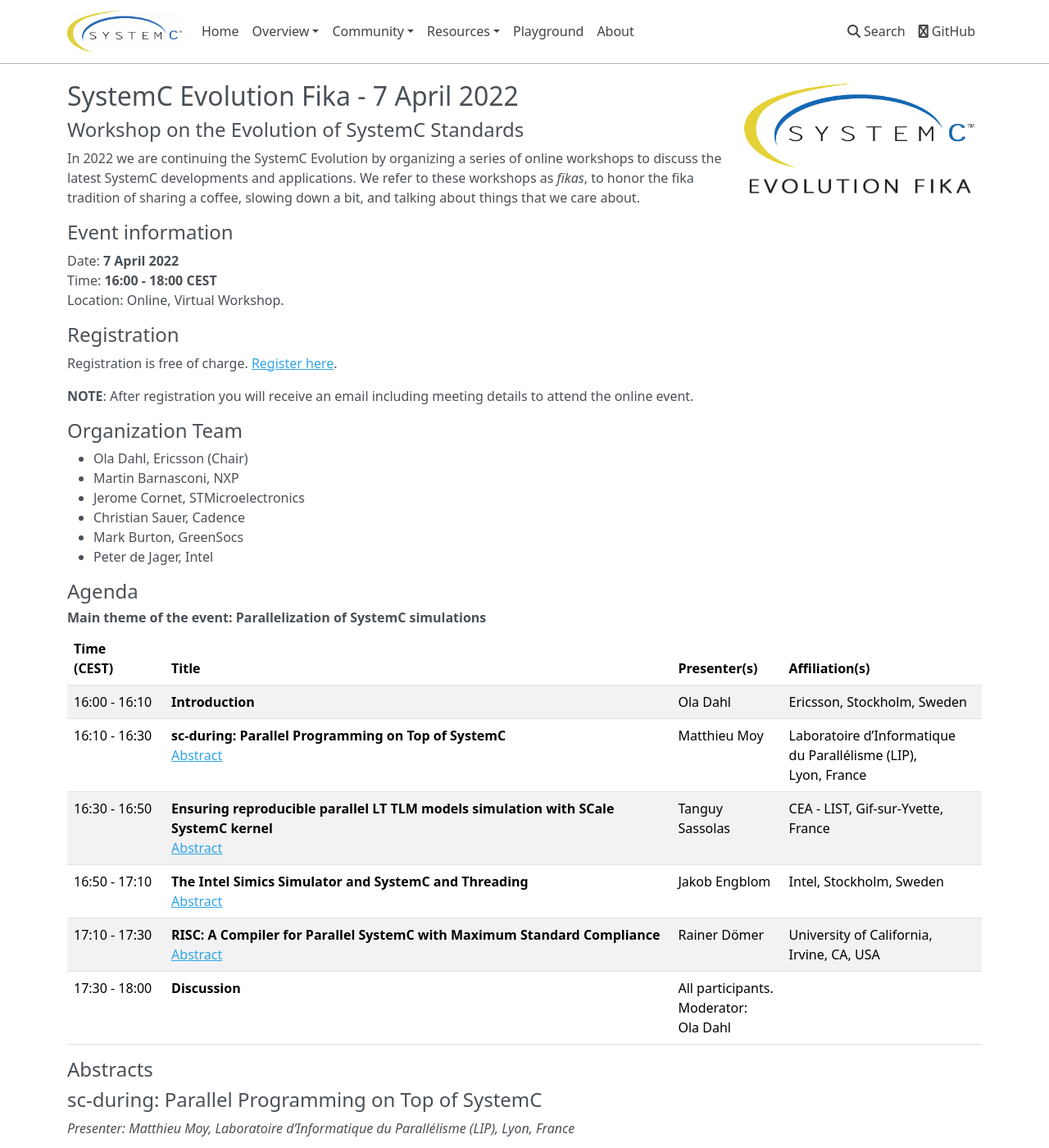
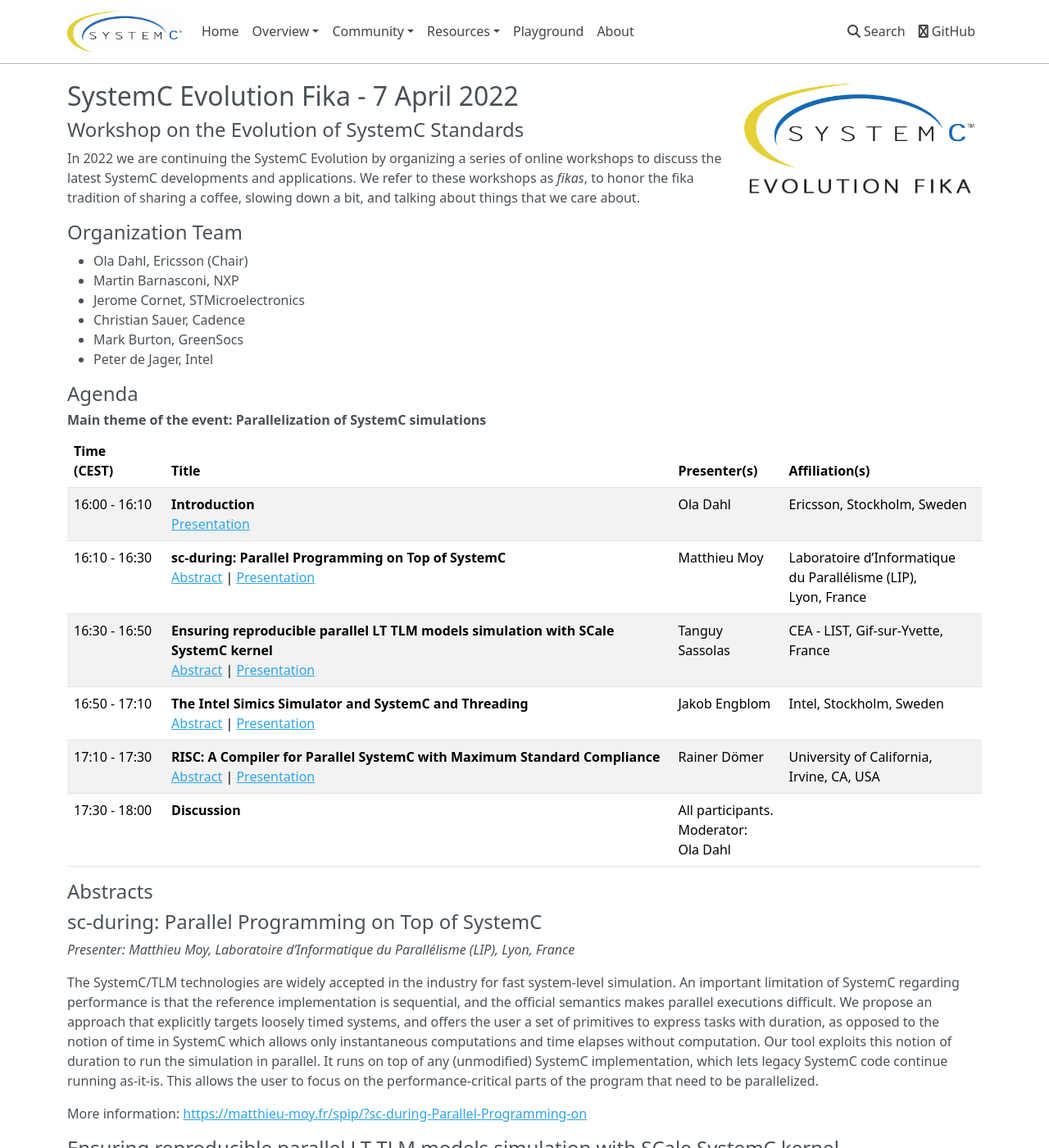
Before and after one commit to accellera-official/systemc.org, an MkDocs documentation site: the page built from docs/events/scef202204.md, in a window 1280 px wide and 1400 px high. Shown: the whole window at 82% size. Built offline with MkDocs 1.6.1, drawn with Linux system fonts in a browser that asks for light colours; nearby versions of some CDN libraries.

Commit message:
added links to fika presentations

```diff
--- a/docs/events/scef202204.md
+++ b/docs/events/scef202204.md
@@ -5,7 +5,7 @@
 ## Workshop on the Evolution of SystemC Standards
 
 In 2022 we are continuing the SystemC Evolution by organizing a series of online workshops to discuss the latest SystemC developments and applications. We refer to these workshops as *fikas*, to honor the fika tradition of sharing a coffee, slowing down a bit, and talking about things that we care about.
-
+<!--
 ## Event information
 
 Date: **7 April 2022**<br>
@@ -17,7 +17,7 @@
 Registration is free of charge. [Register here](https://form.jotform.com/220664698202963).
 
 **NOTE**: After registration you will receive an email including meeting details to attend the online event.
-
+-->
 ## Organization Team
 
  * Ola Dahl, Ericsson (Chair)
@@ -33,11 +33,11 @@
 
 | Time (CEST)&nbsp;&nbsp;&nbsp;&nbsp; | Title | Presenter(s) | Affiliation(s) |
 | ------------- | ---------------- | ---------------- | ---------------- |
-| 16:00 - 16:10 | **Introduction** | Ola Dahl | Ericsson, Stockholm, Sweden |
-| 16:10 - 16:30 | **sc-during: Parallel Programming on Top of SystemC**<br>[Abstract](#sc-during-parallel-programming-on-top-of-systemc) | Matthieu Moy | Laboratoire d’Informatique<br>du Parallélisme (LIP),<br> Lyon, France |
-| 16:30 - 16:50 | **Ensuring reproducible parallel LT TLM models simulation with SCale SystemC kernel**<br>[Abstract](#ensuring-reproducible-parallel-lt-tlm-models-simulation-with-scale-systemc-kernel) | Tanguy Sassolas  | CEA - LIST, Gif-sur-Yvette, France |
-| 16:50 - 17:10 | **The Intel Simics Simulator and SystemC and Threading**<br>[Abstract](#the-intel-simics-simulator-and-systemc-and-threading) | Jakob Engblom | Intel, Stockholm, Sweden  |
-| 17:10 - 17:30 | **RISC: A Compiler for Parallel SystemC with Maximum Standard Compliance**<br>[Abstract](#risc-a-compiler-for-parallel-systemc-with-maximum-standard-compliance) | Rainer Dömer | University of California,<br> Irvine, CA, USA |
+| 16:00 - 16:10 | **Introduction**<br>[Presentation][1] | Ola Dahl | Ericsson, Stockholm, Sweden |
+| 16:10 - 16:30 | **sc-during: Parallel Programming on Top of SystemC**<br>[Abstract](#sc-during-parallel-programming-on-top-of-systemc)  \| [Presentation][2] | Matthieu Moy | Laboratoire d’Informatique<br>du Parallélisme (LIP),<br> Lyon, France |
+| 16:30 - 16:50 | **Ensuring reproducible parallel LT TLM models simulation with SCale SystemC kernel**<br>[Abstract](#ensuring-reproducible-parallel-lt-tlm-models-simulation-with-scale-systemc-kernel)  \| [Presentation][3] | Tanguy Sassolas  | CEA - LIST, Gif-sur-Yvette, France |
+| 16:50 - 17:10 | **The Intel Simics Simulator and SystemC and Threading**<br>[Abstract](#the-intel-simics-simulator-and-systemc-and-threading)  \| [Presentation][4] | Jakob Engblom | Intel, Stockholm, Sweden  |
+| 17:10 - 17:30 | **RISC: A Compiler for Parallel SystemC with Maximum Standard Compliance**<br>[Abstract](#risc-a-compiler-for-parallel-systemc-with-maximum-standard-compliance)  \| [Presentation][5]| Rainer Dömer | University of California,<br> Irvine, CA, USA |
 | 17:30 - 18:00 | **Discussion** | All participants.<br>Moderator:<br>Ola Dahl  |
 
 ## Abstracts
```
Also changed, not shown: other parts of docs/events/scef202204.md (+6 -0 lines).
